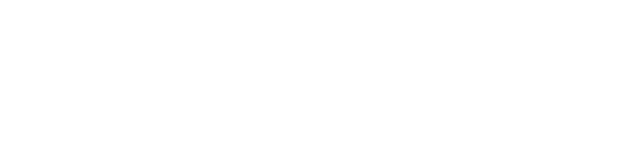
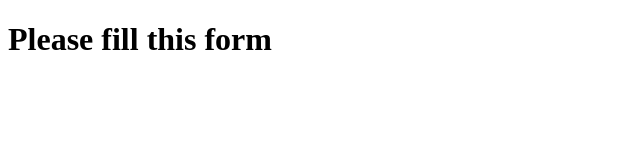
Before and after one commit to GorgiMitev/Microverse-survey-form-Gorgi-Calvin, a plain HTML site: page index.html in a window 1280 px wide. Shown: the whole page, without its empty margins (0-640 px from the left). Drawn offline with Linux system fonts and the light colour scheme.

Commit message:
Update index.html
update

```diff
--- a/index.html
+++ b/index.html
@@ -8,7 +8,7 @@
 
   <body>
     <script src="https://cdn.freecodecamp.org/testable-projects-fcc/v1/bundle.js"></script>
-
+    <h1>Please fill this form</h1>
     <!--
 
     Hello Camper!
```
